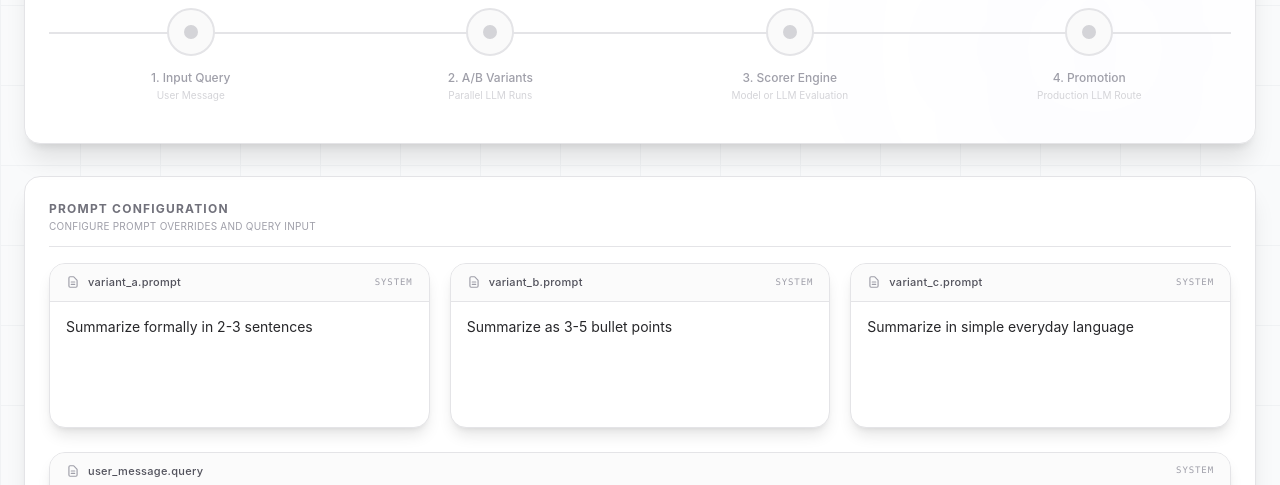
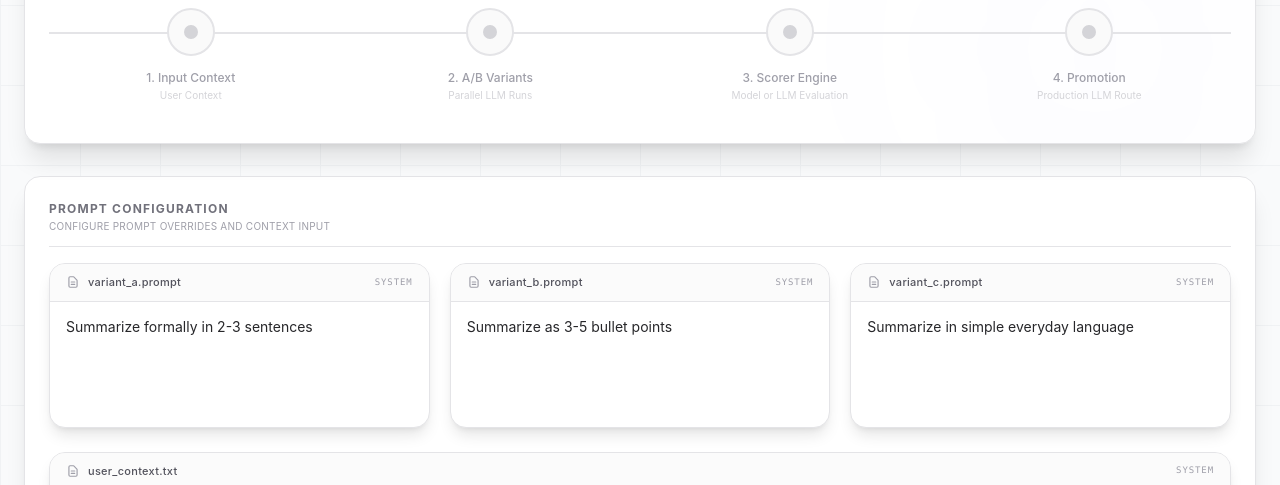
Before and after one commit to Vijajraj/Prompt-A-B-testing, a React (Vite) app in the folder frontend-react/: page / in a window 1280 px wide. Shown: the part 315-800 px from the top of the page. Built offline with nearby package versions, Linux system fonts and the light colour scheme; no server answers.

Commit message:
Update frontend user.message_query labels and badges to Context / user_context.txt

```diff
--- a/frontend-react/src/App.jsx
+++ b/frontend-react/src/App.jsx
@@ -342,7 +342,7 @@ export default function App() {
                   Prompt Configuration
                 </h2>
                 <p className="text-[10px] text-zinc-400 dark:text-zinc-500 mt-0.5 uppercase tracking-wide">
-                  Configure prompt overrides and query input
+                  Configure prompt overrides and context input
                 </p>
               </div>
               <PromptInputs onRun={handleRun} loading={loading} promoting={promoting} />
--- a/frontend-react/src/components/PipelineVisualizer.jsx
+++ b/frontend-react/src/components/PipelineVisualizer.jsx
@@ -4,7 +4,7 @@ export default function PipelineVisualizer({ currentState, winner, scorerUsed })
   // States: 'idle', 'running-ab', 'evaluating', 'promoting', 'complete'
 
   const steps = [
-    { id: 'query', label: '1. Input Query', desc: 'User Message' },
+    { id: 'query', label: '1. Input Context', desc: 'User Context' },
     { id: 'variants', label: '2. A/B Variants', desc: 'Parallel LLM Runs' },
     {
       id: 'judge',
--- a/frontend-react/src/components/PromptInputs.jsx
+++ b/frontend-react/src/components/PromptInputs.jsx
@@ -85,12 +85,12 @@ export default function PromptInputs({ onRun, loading, promoting }) {
         />
       </div>
 
-      {/* Query input panel */}
+      {/* Context input panel */}
       <EditorBox
         value={query}
         onChange={setQuery}
-        label="User Query"
-        filename="user_message.query"
+        label="Context"
+        filename="user_context.txt"
         rows={4}
         disabled={isDisabled}
       />
--- a/frontend-react/src/components/RunHistory.jsx
+++ b/frontend-react/src/components/RunHistory.jsx
@@ -94,7 +94,7 @@ export default function RunHistory({ apiUrl }) {
                     <th className="px-5 py-3 font-semibold">Score A</th>
                     <th className="px-5 py-3 font-semibold">Score B</th>
                     <th className="px-5 py-3 font-semibold">Score C</th>
-                    <th className="px-5 py-3 font-semibold">Query Sample</th>
+                    <th className="px-5 py-3 font-semibold">Context Sample</th>
                   </tr>
                 </thead>
                 <tbody className="divide-y divide-zinc-200 dark:divide-zinc-800/60 text-zinc-700 dark:text-zinc-300">
```
